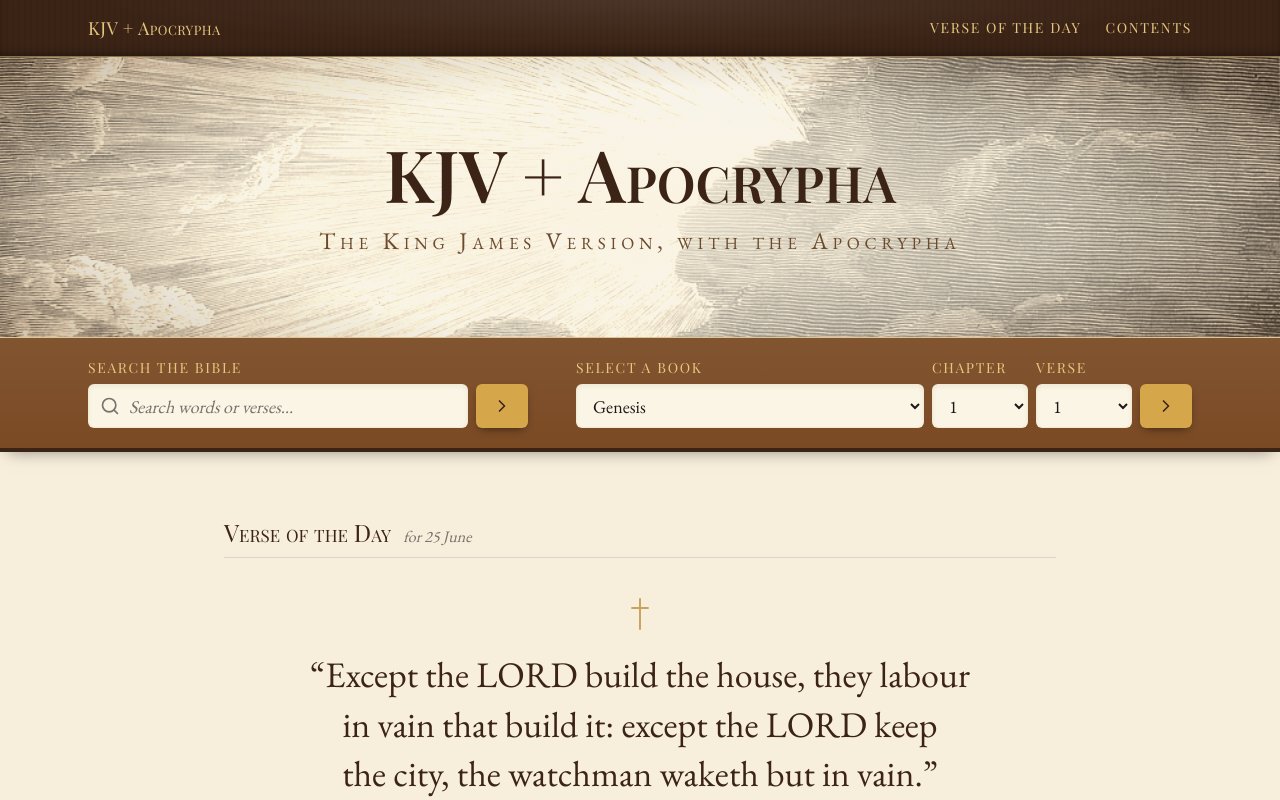
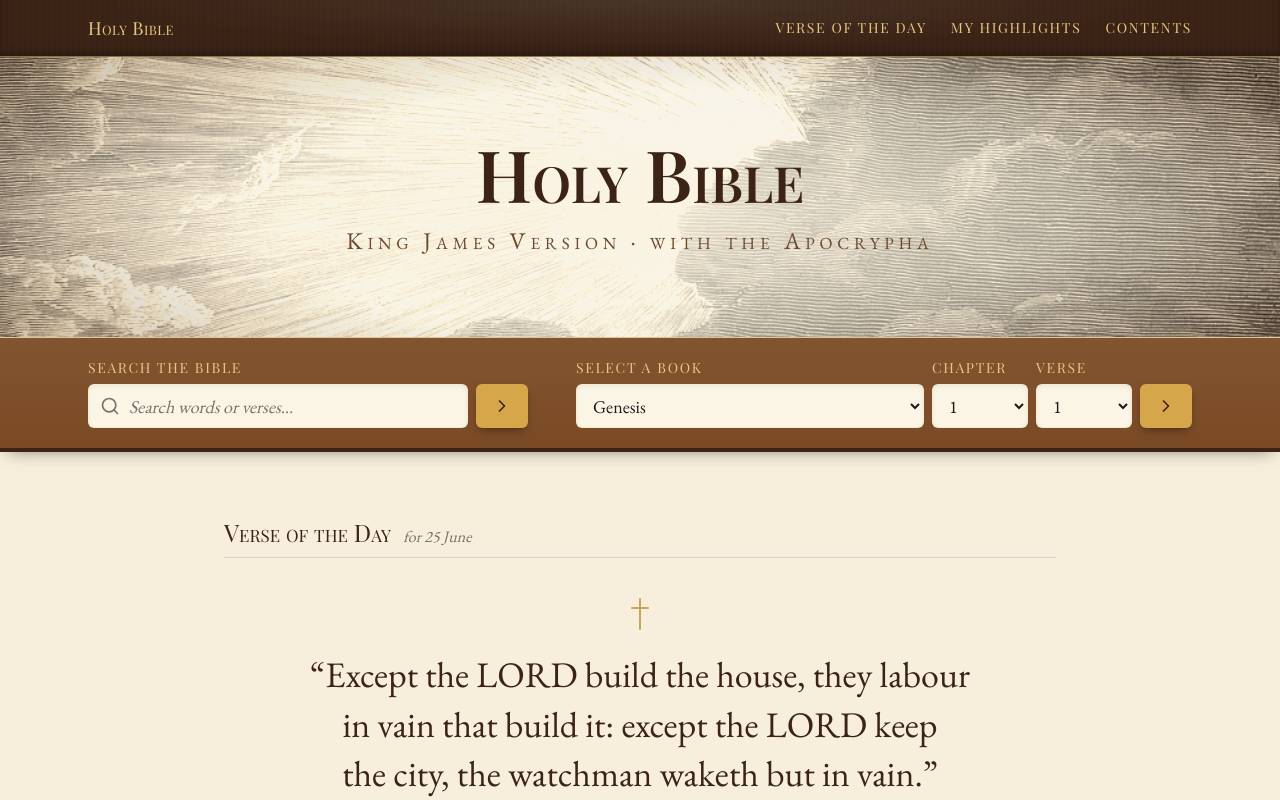
Before and after one commit to bishop67/my-bible, a Next.js app: page / in a window 1280 px wide. Shown: the top 800 px of the page. Built offline with nearby package versions, Linux system fonts and the light colour scheme; a web font is replaced by a local one.

Commit message:
Fixed header

```diff
--- a/components/site-header.tsx
+++ b/components/site-header.tsx
@@ -18,12 +18,17 @@
       <nav className="relative border-b border-[#c8a45c]/60 bg-[#3b2416] bg-[radial-gradient(ellipse_at_top,rgb(255_255_255/0.08),transparent_60%),repeating-linear-gradient(90deg,rgb(0_0_0/0.06)_0_2px,transparent_2px_6px)] shadow-[inset_0_-6px_12px_-6px_rgb(0_0_0/0.5)]">
         <div className="mx-auto flex h-14 max-w-6xl items-center justify-center px-6 sm:justify-between">
           <Link href="/" className="hidden font-display text-lg tracking-wide text-[#e6c77f] [font-variant-caps:small-caps] hover:text-white sm:block">
-            KJV + Apocrypha
+            Holy Bible
           </Link>
           <ul className="flex gap-6 font-display text-sm tracking-[0.12em] text-[#e6c77f] uppercase">
             <li>
               <Link href="/#verse-of-the-day" className="hover:text-white">
                 Verse of the day
+              </Link>
+            </li>
+            <li>
+              <Link href="/highlights" className="hover:text-white">
+                My highlights
               </Link>
             </li>
             <li>
@@ -46,10 +51,10 @@
           <div className="absolute inset-0 -z-10 bg-[radial-gradient(ellipse_60%_80%_at_50%_55%,rgb(251_243_224/0.92),rgb(251_243_224/0.55)_55%,rgb(90_50_20/0.25))]" />
           <div className="mx-auto max-w-6xl px-6 py-14 text-center md:py-20">
             <h1 className="font-display text-5xl leading-none font-semibold text-[#3b2416] [font-variant-caps:small-caps] sm:text-7xl">
-              KJV + Apocrypha
+              Holy Bible
             </h1>
             <p className="mt-4 font-serif text-lg tracking-[0.2em] text-[#6b4a2e] [font-variant-caps:small-caps] sm:text-2xl">
-              The King James Version, with the Apocrypha
+              King James Version · with the Apocrypha
             </p>
           </div>
         </div>
```
